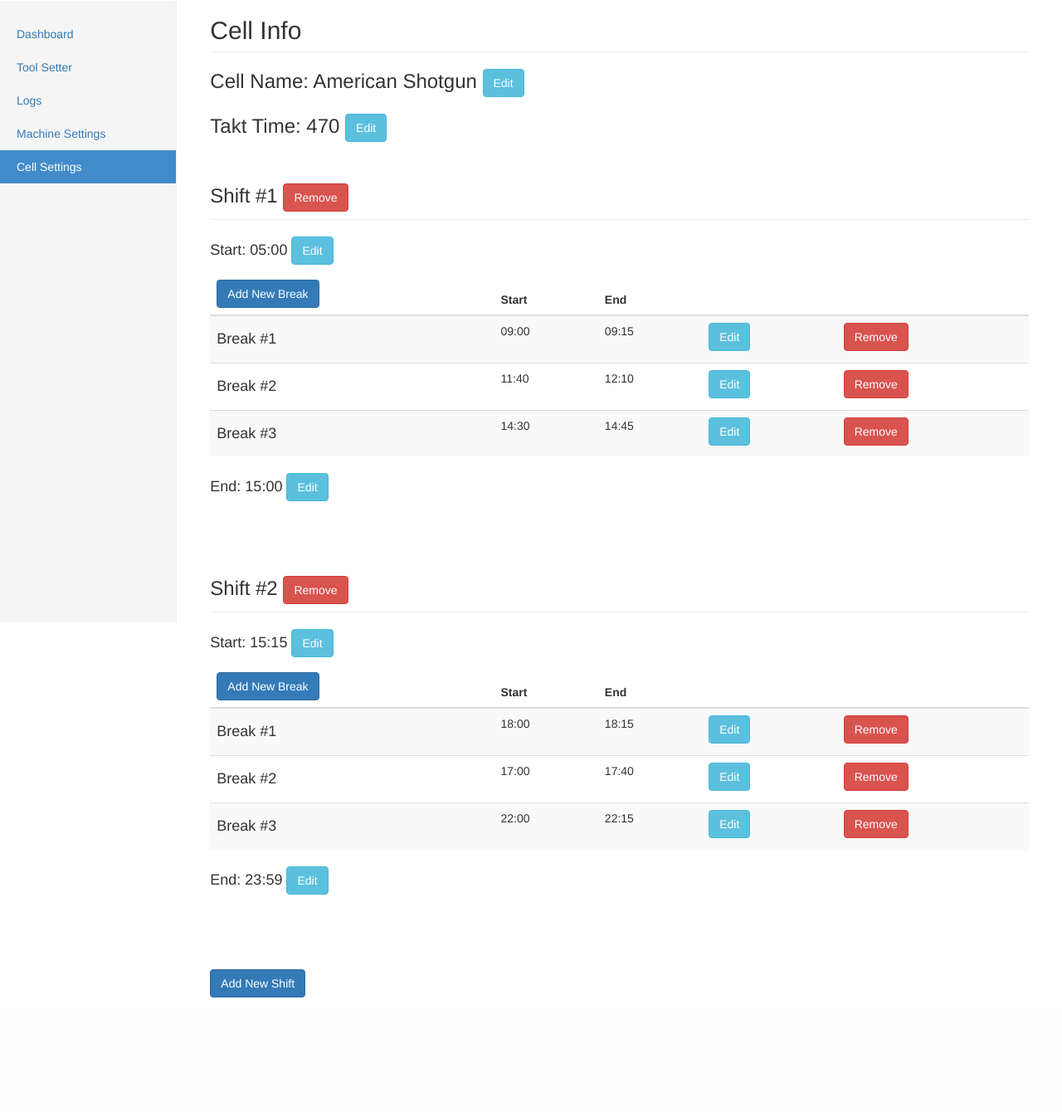
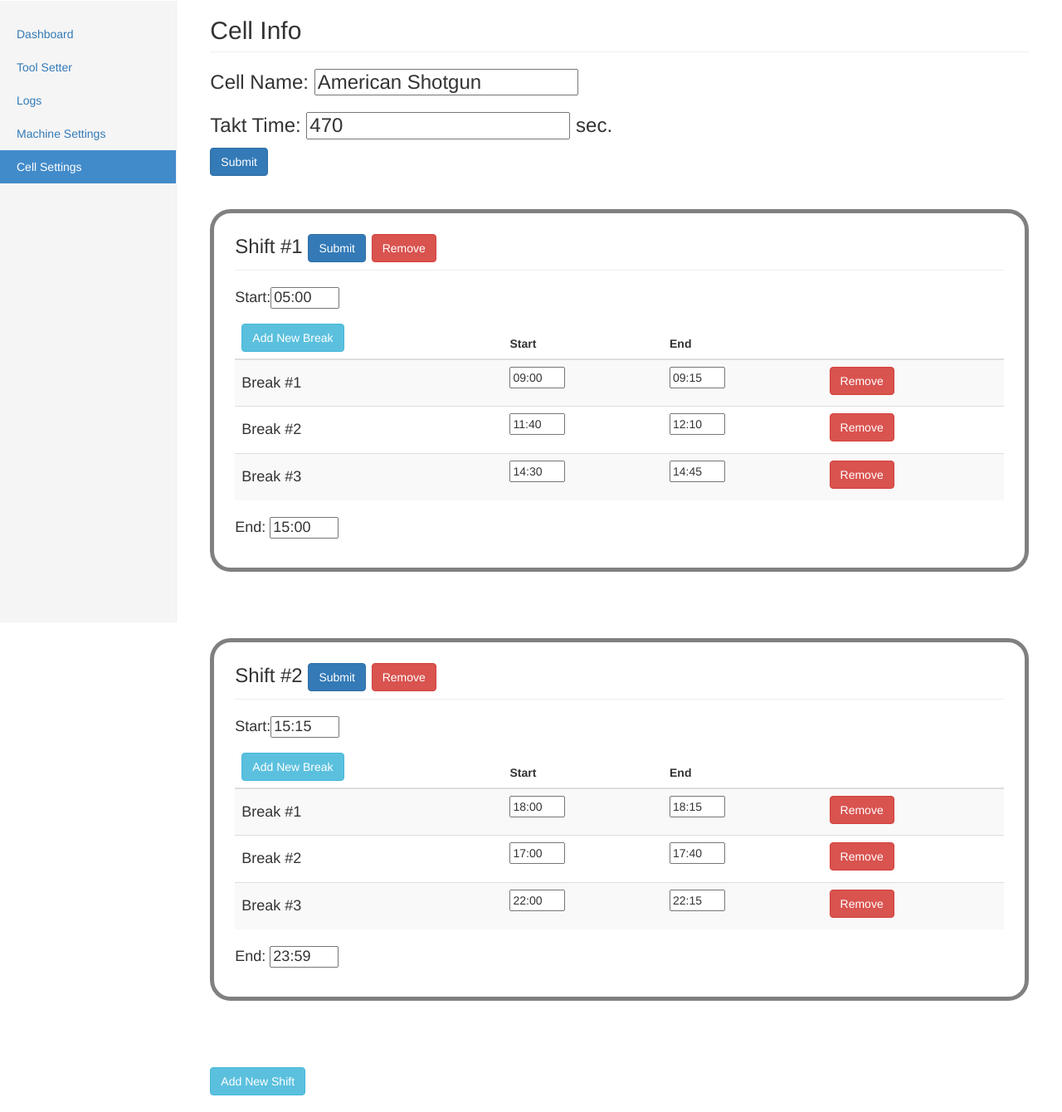
Before and after one commit to Ken-McLoud/machine-server, a Flask app: page /cell_settings in a window 1280 px wide. Shown: the part 50-1390 px from the top of the page at 83% size. Before the commit the page ends 1252 px from the top, so only its background shows below. Run offline with Flask 2, Linux system fonts and the light colour scheme; data comes from the database, SQL or seed files in the repository; some libraries are stand-ins or nearby versions.

Commit message:
added forms to settings page

```diff
--- a/app/forms.py
+++ b/app/forms.py
@@ -1,15 +1,16 @@
 from flask_wtf import Form
-from wtforms import StringField, BooleanField
+from wtforms import StringField, BooleanField, IntegerField
 from wtforms.validators import DataRequired
 from app import models
 
-class SettingsForm(Form):
-    machs=models.machines.query.all()
-    mach_fields=[]
-    for mach in machs:
-        this_machine=[]
-        this_machine.append(StringField(mach.name,validators=[DataRequired()]))
-        this_machine.append(StringField(mach.ident,validators=[DataRequired()]))
-        #this_machine.append(StringField(mach.ignore,validators=[DataRequired()]))
-        this_machine.append(BooleanField('remove',default=False))
-        mach_fields.append(this_machine)
+class Cell_info_form(Form):
+    cell_name = StringField('name',validators=[DataRequired()])
+    cell_takt = IntegerField('takt',validators=[DataRequired()])
+
+class Shift_info_form(Form):
+    start=StringField('start',validators=[DataRequired()])
+    end=StringField('end',validators=[DataRequired()])
+
+class Break_info_form(Form):
+    start=StringField('start',validators=[DataRequired()])
+    end=StringField('end',validators=[DataRequired()])
--- a/app/templates/cell_settings.html
+++ b/app/templates/cell_settings.html
@@ -2,47 +2,44 @@
 {% block content %}
   <div class="col-sm-9 col-sm-offset-3 col-md-10 col-md-offset-2 main">
       <h2 class="page-header">Cell Info</h2>
+      <form action="#" method="post" name="cell info">
           <p>
             <h3>
-          Cell Name: {{c.name}}
-          <a class="btn btn-info" href="#" style:"float:right" role="button">
-            Edit
-          </a>
+              Cell Name: {{cell_form.cell_name(size=20, value=c.name)}}
             </h3>
           </p>
           <p>
             <h3>
-          Takt Time: {{c.takt}}
-            <a class="btn btn-info" href="#" style:"float:right" role="button">
-              Edit
-            </a>
+              Takt Time: {{cell_form.cell_takt(size=5,value=c.takt)}} sec.
             </h3>
           </p>
+          <input class="btn btn-primary" type="submit" value="Submit">
+      </form>
       <br>
       <br>
+
       {% for shift in c.shifts: %}
-        <div style="border:5px #4c4c4c">
+        <div style="border:5px solid grey; padding:25px; border-radius:25px">
         <h3 class="page-header">
           Shift #{{c.shifts.index(shift)+1}}
+          <a class="btn btn-primary" href="#" style:"float:right" role="button">
+            Submit
+          </a>
           <a class="btn btn-danger" href="#" role="button" style="align:right">
             Remove
           </a>
         </h3>
         <p>
           <h4>
-            Start: {{shift['start']}}
-            <a class="btn btn-info" href="#" style:"float:right" role="button">
-              Edit
-            </a>
+            Start:{{shift_form[c.shifts.index(shift)].start(size=5,value=shift['start'])}}
           </h4>
         </p>
         <table class="table table-striped">
           <thead>
             <tr>
-              <th><a class="btn btn-primary" href="#" role="button">Add New Break</a></th>
+              <th><a class="btn btn-info" href="#" role="button">Add New Break</a></th>
               <th>Start</th>
               <th>End</th>
-              <th></th>
               <th></th>
             </tr>
           </thead>
@@ -50,9 +47,8 @@
             {% for break in shift['breaks']: %}
               <tr>
                 <td><h4>Break #{{shift['breaks'].index(break)+1}}</h4></td>
-                <td>{{break[0]}}</td>
-                <td>{{break[1]}}</td>
-                <td><a class="btn btn-info" href="#" role="button">Edit</a></td>
+                <td>{{brk_info[c.shifts.index(shift)][shift['breaks'].index(break)].start(size=5,value=break[0])}}</td>
+                <td>{{brk_info[c.shifts.index(shift)][shift['breaks'].index(break)].end(size=5,value=break[1])}}</td>
                 <td><a class="btn btn-danger" href="#" role="button">Remove</a></td>
               </tr>
             {% endfor %}
@@ -60,10 +56,7 @@
         </table>
         <p>
           <h4>
-            End: {{shift['end']}}
-            <a class="btn btn-info" href="#" style:"float:right" role="button">
-              Edit
-            </a>
+            End: {{shift_form[c.shifts.index(shift)].end(size=5,value=shift['end'])}}
           </h4>
         </p>
         </div>
@@ -73,7 +66,7 @@
         <br>
 
       {% endfor %}
-      <a class="btn btn-primary" href="#" role="button">Add New Shift</a>
+      <a class="btn btn-info" href="#" role="button">Add New Shift</a>
 
   </div>
 {%endblock %}
--- /dev/null
+++ b/app/templates/todo.txt
@@ -0,0 +1,5 @@
+remove confirm
+add/edit machine
+add/edit shift
+add/edit break
+turn name/takt into form on settings page
--- a/app/views.py
+++ b/app/views.py
@@ -4,7 +4,7 @@ from flask import render_template
 from app import db, models
 from datetime import datetime
 from chk_tools import check_tools
-from .forms import SettingsForm
+from .forms import Cell_info_form, Shift_info_form, Break_info_form
 
 @app.route('/')
 def index():
@@ -39,10 +39,19 @@ def mach_settings():
 @app.route('/cell_settings')
 def cell_settings():
     cell=models.cell_info.query.order_by(models.cell_info.id.desc()).first()
-    #set_form = SettingsForm()
+    cell_info = Cell_info_form()
+    shift_info = []
+    break_info= []
+    for shift in cell.shifts:
+        shift_info.append(Shift_info_form())
+        sh_breaks=[]
+        for brk in shift['breaks']:
+            sh_breaks.append(Break_info_form())
+        break_info.append(sh_breaks)
     return render_template('cell_settings.html',title='Cell Settings',
                            cell='American Shotgun',
-                           c=cell)
+                           c=cell,cell_form=cell_info,shift_form=shift_info,
+                           brk_info=break_info)
 
 @app.route('/submit_data', methods=['GET','POST'])
 def submit_data():
```
Also changed, not shown: 2 other files. Lines whose indentation alone changed are shown as unchanged.
